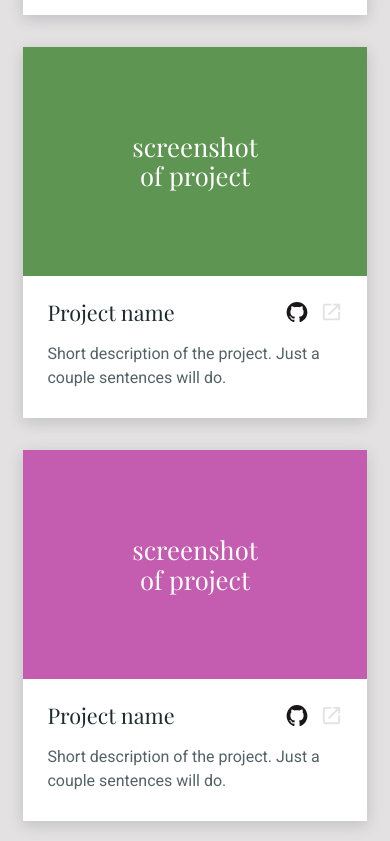
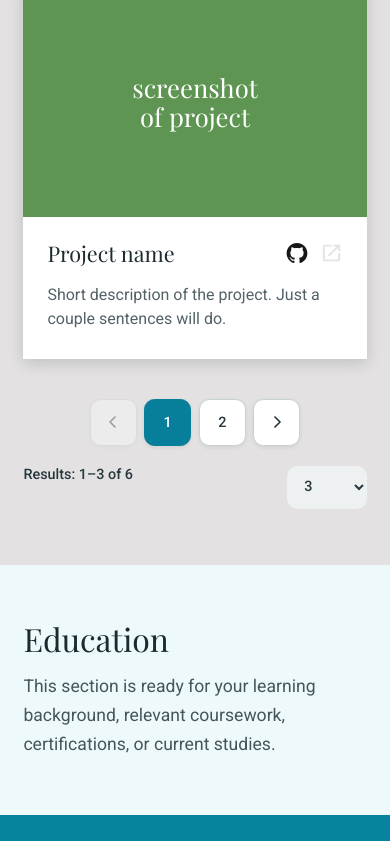
Before and after one commit to jahphetB/homepage, a React (Vite) app: page / in a window 390 px wide. Shown: the part 1156-1997 px from the top of the page. Built offline with nearby package versions, Linux system fonts and the light colour scheme.

Commit message:
feat: add responsive project pagination

```diff
--- a/src/components/ProjectFilter.jsx
+++ b/src/components/ProjectFilter.jsx
@@ -74,7 +74,8 @@ export default function ProjectFilter({ options, activeFilters, onApply, onClear
         <span>Filters</span>
         {selectedCount > 0 && (
           <span className="project-filter__count">
-            {selectedCount} selected
+            <span className="project-filter__count-number">{selectedCount}</span>
+            <span className="project-filter__count-label"> selected</span>
           </span>
         )}
         <svg className="project-filter__chevron" viewBox="0 0 16 16" aria-hidden="true">
--- /dev/null
+++ b/src/components/ProjectPagination.jsx
@@ -0,0 +1,109 @@
+import "../styles/ProjectPagination.css";
+
+function getPageItems(currentPage, totalPages) {
+  if (totalPages <= 5) {
+    return Array.from({ length: totalPages }, (_, index) => index + 1);
+  }
+
+  const pages = new Set([1, totalPages, currentPage - 1, currentPage, currentPage + 1]);
+  const sortedPages = [...pages]
+    .filter((page) => page >= 1 && page <= totalPages)
+    .sort((firstPage, secondPage) => firstPage - secondPage);
+
+  return sortedPages.flatMap((page, index) => {
+    const previousPage = sortedPages[index - 1];
+    return previousPage && page - previousPage > 1 ? ["ellipsis", page] : [page];
+  });
+}
+
+function ArrowIcon({ direction }) {
+  return (
+    <svg
+      className={`project-pagination__arrow project-pagination__arrow--${direction}`}
+      viewBox="0 0 16 16"
+      aria-hidden="true"
+    >
+      <path d="m10 3-5 5 5 5" />
+    </svg>
+  );
+}
+
+export default function ProjectPagination({
+  currentPage,
+  pageSize,
+  pageSizeOptions,
+  totalItems,
+  onPageChange,
+  onPageSizeChange,
+}) {
+  const totalPages = Math.max(1, Math.ceil(totalItems / pageSize));
+  const pageItems = getPageItems(currentPage, totalPages);
+  const firstResult = totalItems === 0 ? 0 : (currentPage - 1) * pageSize + 1;
+  const lastResult = Math.min(currentPage * pageSize, totalItems);
+
+  return (
+    <div className="project-pagination" aria-label="Project pagination">
+      <nav className="project-pagination__navigation" aria-label="Project pages">
+        <button
+          className="project-pagination__button project-pagination__button--previous"
+          type="button"
+          aria-label="Previous project page"
+          disabled={currentPage === 1}
+          onClick={() => onPageChange(currentPage - 1)}
+        >
+          <ArrowIcon direction="previous" />
+        </button>
+
+        {pageItems.map((item, index) =>
+          item === "ellipsis" ? (
+            <span className="project-pagination__ellipsis" key={`ellipsis-${index}`} aria-hidden="true">
+              …
+            </span>
+          ) : (
+            <button
+              className="project-pagination__button project-pagination__button--page"
+              type="button"
+              key={item}
+              aria-label={`Project page ${item}`}
+              aria-current={item === currentPage ? "page" : undefined}
+              onClick={() => onPageChange(item)}
+            >
+              {item}
+            </button>
+          ),
+        )}
+
+        <button
+          className="project-pagination__button project-pagination__button--next"
+          type="button"
+          aria-label="Next project page"
+          disabled={currentPage === totalPages}
+          onClick={() => onPageChange(currentPage + 1)}
+        >
+          <ArrowIcon direction="next" />
+        </button>
+      </nav>
+
+      <div className="project-pagination__summary-row">
+        <p className="project-pagination__summary" aria-live="polite">
+          Results: {firstResult}–{lastResult} of {totalItems}
+        </p>
+
+        <label className="project-pagination__page-size">
+          <span className="project-pagination__page-size-label">Projects per page</span>
+          <select
+            className="project-pagination__select"
+            value={pageSize}
+            onChange={(event) => onPageSizeChange(Number(event.target.value))}
+          >
+            {pageSizeOptions.map((option) => (
+              <option value={option} key={option}>
+                {option}
+              </option>
+            ))}
+          </select>
+        </label>
+      </div>
+    </div>
+  );
+}
--- a/src/components/Projects.jsx
+++ b/src/components/Projects.jsx
@@ -2,15 +2,38 @@ import { useState } from "react";
 import { projectFilters, projects } from "../data/projects";
 import ProjectCard from "./ProjectCard";
 import ProjectFilter from "./ProjectFilter";
+import ProjectPagination from "./ProjectPagination";
 import "../styles/Projects.css";
+
+const pageSizeOptions = [3, 6, 9];
 
 export default function Projects() {
   const [activeFilters, setActiveFilters] = useState([]);
-  const visibleProjects = activeFilters.length
+  const [currentPage, setCurrentPage] = useState(1);
+  const [pageSize, setPageSize] = useState(pageSizeOptions[0]);
+  const filteredProjects = activeFilters.length
     ? projects.filter((project) =>
         activeFilters.some((filter) => project.categories.includes(filter)),
       )
     : projects;
+  const totalPages = Math.max(1, Math.ceil(filteredProjects.length / pageSize));
+  const firstProjectIndex = (currentPage - 1) * pageSize;
+  const visibleProjects = filteredProjects.slice(firstProjectIndex, firstProjectIndex + pageSize);
+
+  const applyFilters = (filters) => {
+    setActiveFilters(filters);
+    setCurrentPage(1);
+  };
+
+  const clearFilters = () => {
+    setActiveFilters([]);
+    setCurrentPage(1);
+  };
+
+  const changePageSize = (nextPageSize) => {
+    setPageSize(nextPageSize);
+    setCurrentPage(1);
+  };
 
   return (
     <main id="main-content">
@@ -22,8 +45,8 @@ export default function Projects() {
           <ProjectFilter
             options={projectFilters}
             activeFilters={activeFilters}
-            onApply={setActiveFilters}
-            onClear={() => setActiveFilters([])}
+            onApply={applyFilters}
+            onClear={clearFilters}
           />
         </div>
 
@@ -32,6 +55,15 @@ export default function Projects() {
             <ProjectCard key={project.id} project={project} />
           ))}
         </div>
+
+        <ProjectPagination
+          currentPage={Math.min(currentPage, totalPages)}
+          pageSize={pageSize}
+          pageSizeOptions={pageSizeOptions}
+          totalItems={filteredProjects.length}
+          onPageChange={setCurrentPage}
+          onPageSizeChange={changePageSize}
+        />
       </section>
     </main>
   );
--- a/src/styles/ProjectFilter.css
+++ b/src/styles/ProjectFilter.css
@@ -1,6 +1,7 @@
 #projects-section {
   /* Filter trigger controls. */
   --project-filter-width: 18rem;
+  --project-filter-mobile-width: clamp(8rem, 42vw, 11rem);
   --project-filter-trigger-height: 3.25rem;
   --project-filter-trigger-padding: 0.85rem 1rem;
   --project-filter-trigger-radius: 0.7rem;
@@ -23,6 +24,8 @@
 
   /* Popover controls. */
   --project-filter-panel-top: calc(100% + 0.55rem);
+  --project-filter-panel-width: 18rem;
+  --project-filter-panel-max-height: calc(100vh - 5rem);
   --project-filter-panel-padding: 0.75rem;
   --project-filter-panel-radius: 0.7rem;
   --project-filter-panel-shadow: 0 0.8rem 2rem rgb(30 50 58 / 18%);
@@ -77,7 +80,9 @@
 }
 
 .project-filter__icon {
+  flex: 0 0 auto;
   width: var(--project-filter-icon-size);
+  height: var(--project-filter-icon-size);
   fill: currentColor;
 }
 
@@ -93,7 +98,9 @@
 }
 
 .project-filter__chevron {
+  flex: 0 0 auto;
   width: var(--project-filter-chevron-size);
+  height: var(--project-filter-chevron-size);
   margin-left: auto;
   fill: none;
   stroke: currentColor;
@@ -116,8 +123,10 @@
   z-index: 10;
   top: var(--project-filter-panel-top);
   right: 0;
-  width: 100%;
+  width: min(var(--project-filter-panel-width), calc(100vw - 2.5rem));
+  max-height: var(--project-filter-panel-max-height);
   padding: var(--project-filter-panel-padding);
+  overflow-y: auto;
   background: var(--project-filter-background);
   border: 1px solid var(--project-filter-border);
   border-radius: var(--project-filter-panel-radius);
@@ -197,5 +206,15 @@
 @media (max-width: 620px) {
   .project-filter {
     align-self: center;
+    width: var(--project-filter-mobile-width);
+  }
+
+  .project-filter__trigger {
+    gap: 0.45rem;
+    padding: 0.65rem 0.7rem;
+  }
+
+  .project-filter__count-label {
+    display: none;
   }
 }
--- /dev/null
+++ b/src/styles/ProjectPagination.css
@@ -0,0 +1,155 @@
+#projects-section {
+  /* Pagination container controls. */
+  --pagination-margin-top: clamp(2.5rem, 5vw, 4.5rem);
+  --pagination-max-width: 34rem;
+  --pagination-gap: 1.25rem;
+  --pagination-control-gap: 0.5rem;
+
+  /* Pagination typography controls. */
+  --pagination-font-family: "Roboto", sans-serif;
+  --pagination-font-size: 1rem;
+  --pagination-font-weight: 500;
+  --pagination-line-height: 1.2;
+
+  /* Pagination button controls. */
+  --pagination-button-size: 3rem;
+  --pagination-button-radius: 0.65rem;
+  --pagination-button-background: #fff;
+  --pagination-button-text: #26383e;
+  --pagination-button-border: #c7d1d4;
+  --pagination-button-hover: #edf7f9;
+  --pagination-active-background: #087f9a;
+  --pagination-active-text: #fff;
+  --pagination-disabled-opacity: 0.38;
+  --pagination-focus: #087f9a;
+
+  /* Results and page-size controls. */
+  --pagination-summary-color: #26383e;
+  --pagination-select-width: 5rem;
+  --pagination-select-padding: 0.75rem 2rem 0.75rem 0.85rem;
+  --pagination-select-background: #eef1f2;
+  --pagination-select-text: #26383e;
+  --pagination-select-radius: 0.65rem;
+}
+
+.project-pagination {
+  display: grid;
+  gap: var(--pagination-gap);
+  width: min(100%, var(--pagination-max-width));
+  margin: var(--pagination-margin-top) auto 0;
+  color: var(--pagination-summary-color);
+  font-family: var(--pagination-font-family);
+  font-size: var(--pagination-font-size);
+  font-weight: var(--pagination-font-weight);
+  line-height: var(--pagination-line-height);
+}
+
+.project-pagination__navigation {
+  display: flex;
+  justify-content: center;
+  gap: var(--pagination-control-gap);
+}
+
+.project-pagination__button,
+.project-pagination__ellipsis {
+  display: inline-grid;
+  place-items: center;
+  width: var(--pagination-button-size);
+  height: var(--pagination-button-size);
+  flex: 0 0 var(--pagination-button-size);
+  border-radius: var(--pagination-button-radius);
+}
+
+.project-pagination__button {
+  color: var(--pagination-button-text);
+  background: var(--pagination-button-background);
+  border: 1px solid var(--pagination-button-border);
+  box-shadow: 0 0.1rem 0.25rem rgb(30 50 58 / 8%);
+  font: inherit;
+  cursor: pointer;
+}
+
+.project-pagination__button:hover:not(:disabled):not([aria-current="page"]) {
+  background: var(--pagination-button-hover);
+}
+
+.project-pagination__button[aria-current="page"] {
+  color: var(--pagination-active-text);
+  background: var(--pagination-active-background);
+  border-color: var(--pagination-active-background);
+}
+
+.project-pagination__button:disabled {
+  opacity: var(--pagination-disabled-opacity);
+  cursor: not-allowed;
+}
+
+.project-pagination__button:focus-visible,
+.project-pagination__select:focus-visible {
+  outline: 3px solid color-mix(in srgb, var(--pagination-focus) 35%, transparent);
+  outline-offset: 2px;
+}
+
+.project-pagination__arrow {
+  width: 1rem;
+  height: 1rem;
+  fill: none;
+  stroke: currentColor;
+  stroke-linecap: round;
+  stroke-linejoin: round;
+  stroke-width: 1.75;
+}
+
+.project-pagination__arrow--next {
+  transform: rotate(180deg);
+}
+
+.project-pagination__summary-row {
+  display: flex;
+  align-items: center;
+  justify-content: space-between;
+  gap: 1rem;
+}
+
+.project-pagination__summary {
+  margin: 0;
+}
+
+.project-pagination__page-size {
+  position: relative;
+}
+
+.project-pagination__page-size-label {
+  position: absolute;
+  width: 1px;
+  height: 1px;
+  padding: 0;
+  margin: -1px;
+  overflow: hidden;
+  clip: rect(0, 0, 0, 0);
+  white-space: nowrap;
+  border: 0;
+}
+
+.project-pagination__select {
+  width: var(--pagination-select-width);
+  padding: var(--pagination-select-padding);
+  color: var(--pagination-select-text);
+  background: var(--pagination-select-background);
+  border: 0;
+  border-radius: var(--pagination-select-radius);
+  font: inherit;
+  cursor: pointer;
+}
+
+@media (max-width: 620px) {
+  #projects-section {
+    --pagination-button-size: clamp(2.4rem, 12vw, 3rem);
+    --pagination-control-gap: clamp(0.3rem, 2vw, 0.5rem);
+    --pagination-font-size: 0.9rem;
+  }
+
+  .project-pagination__summary-row {
+    align-items: flex-start;
+  }
+}
--- a/src/styles/Projects.css
+++ b/src/styles/Projects.css
@@ -57,14 +57,15 @@
   #projects-section {
     --projects-grid-columns: 1;
     --projects-grid-gap: 2rem;
+    --projects-heading-row-gap: clamp(0.65rem, 3vw, 1rem);
+    --projects-heading-font-size: clamp(1.65rem, 8vw, 2rem);
   }
 
   .projects-section__heading-row {
-    align-items: stretch;
-    flex-direction: column;
+    align-items: center;
   }
 
   .projects-section__heading {
-    text-align: center;
+    text-align: left;
   }
 }
```
